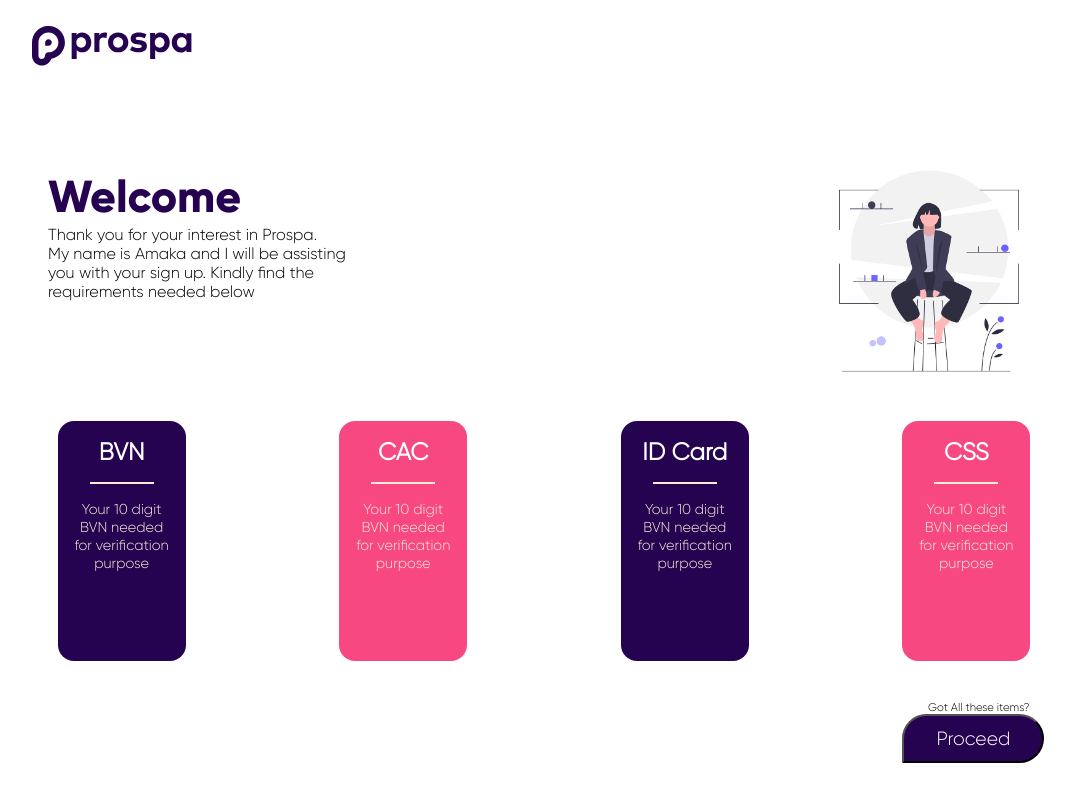
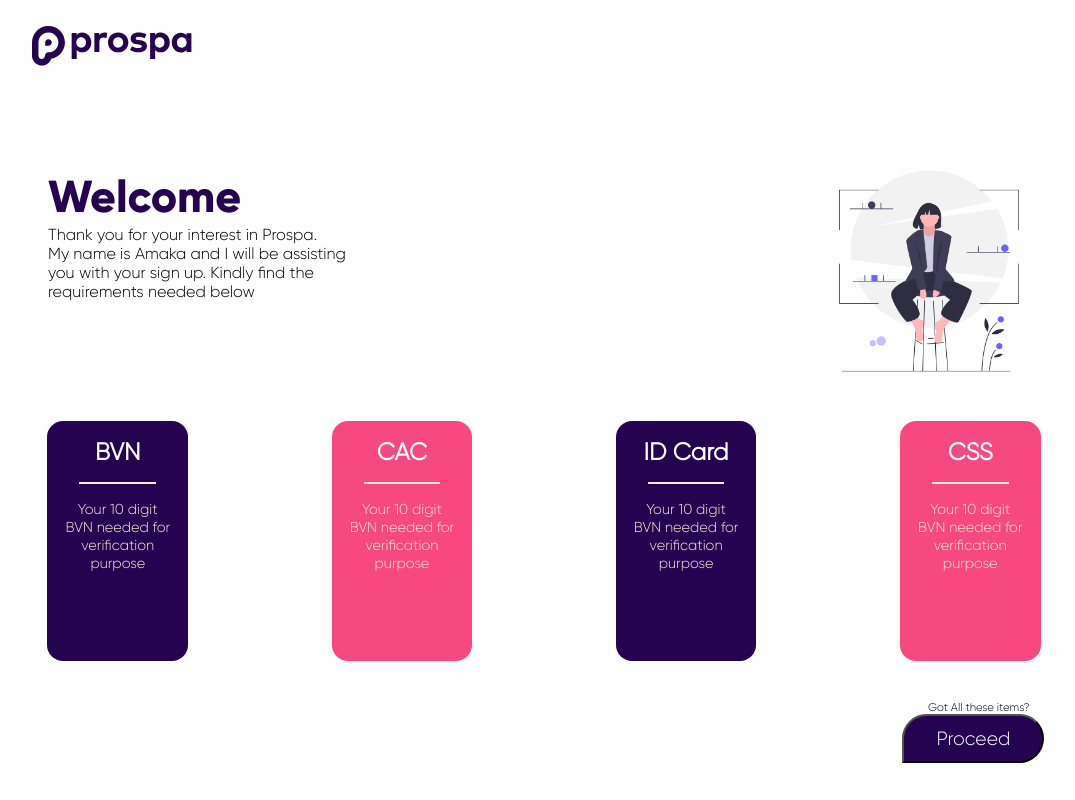
Before and after one commit to AqueousSolution/GetProspa, a React (Create React App) app: page / in a window 1280 px wide. Shown: the whole page, without its empty margins (96-1171 px from the left). Built offline with nearby package versions, Linux system fonts and the light colour scheme.

Commit message:
tried fixing the images not showing

```diff
--- a/src/App.css
+++ b/src/App.css
@@ -212,7 +212,7 @@
 }
 .navDesign {
   position: absolute;
-  top: 90vh;
+  bottom: 0;
 }
 
 .welcomepage {
@@ -251,7 +251,7 @@
 
 .items {
   height: 30vh;
-  width: 10vw;
+  width: 11vw;
   background-color: #f84882;
   border-radius: 1rem;
 }
@@ -280,7 +280,7 @@
 .items hr {
   border-color: antiquewhite;
   margin: 1rem 2rem 0 2rem;
-  width: 5vw;
+  width: 6vw;
 }
 
 .items p {
--- a/src/components/Navigation.js
+++ b/src/components/Navigation.js
@@ -85,7 +85,7 @@
               activeClassName="active"
               activeStyle={{ width: "100px" }}
             >
-              <img className="icon" src="./security1.png" />
+              <img className="icon" src="./Security1.png" />
               Security
             </NavLink>
           </li>
@@ -101,7 +101,7 @@
               activeClassName="active"
               activeStyle={{ width: "100px" }}
             >
-              <img className="icon" src="./support.png" />
+              <img className="icon" src="./Support.png" />
               Support
             </NavLink>
           </li>
```
